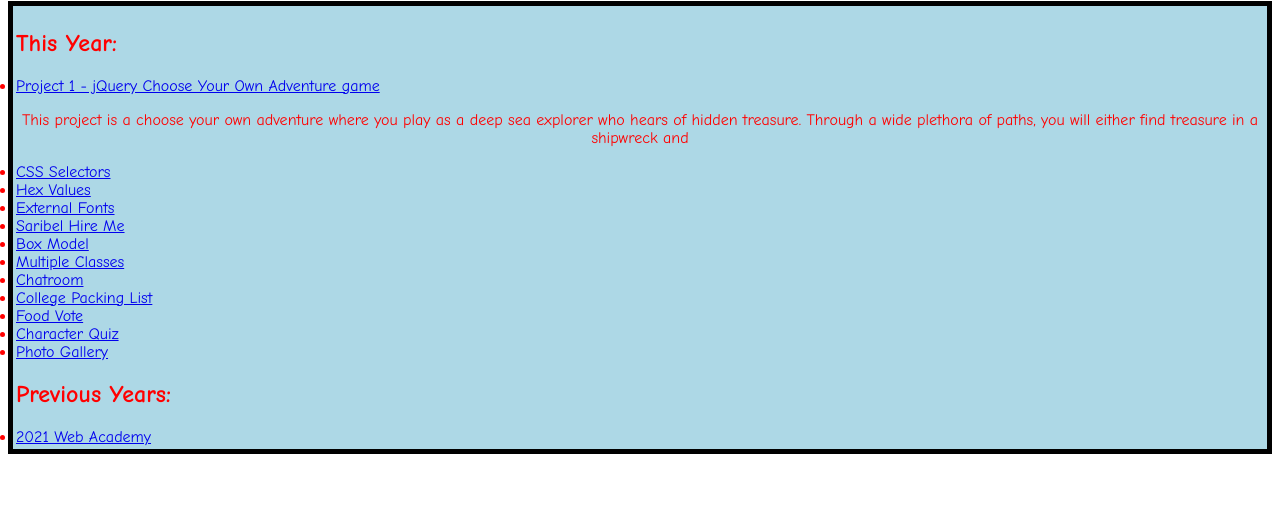
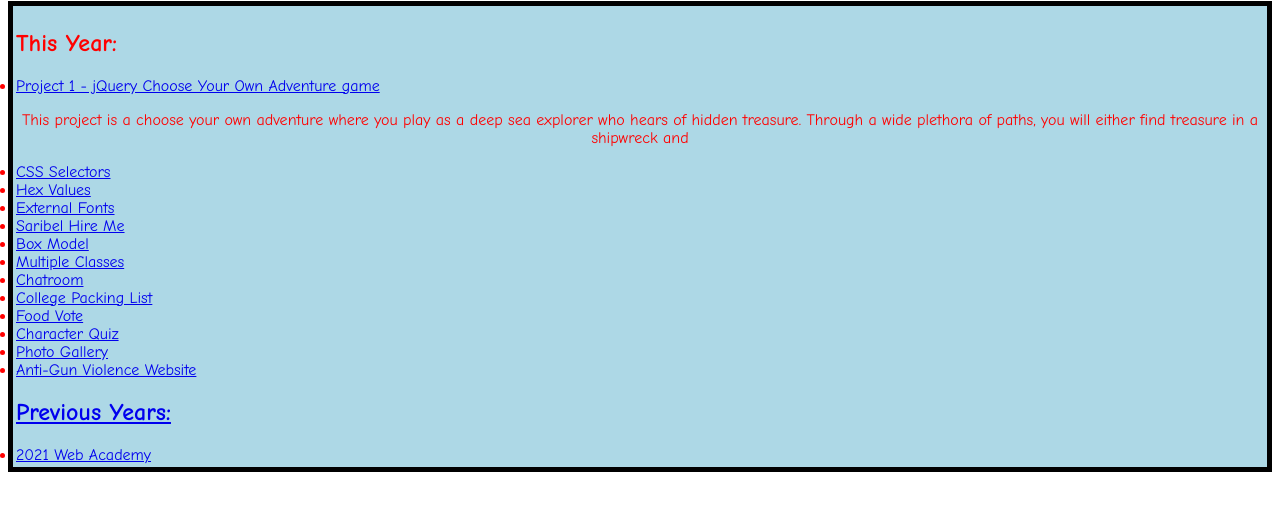
Before and after one commit to cris94ny/CristinoRivera.github.io, a plain HTML site: page index.html in a window 1280 px wide. Shown: the part 193-704 px from the top of the page. Drawn offline with Linux system fonts and the light colour scheme.

Commit message:
Update index.html

```diff
--- a/index.html
+++ b/index.html
@@ -28,6 +28,7 @@
       <li><a href="https://cris94ny.github.io/073-Input-Independent-Practice/" target="_blank">Food Vote</a></li>
       <li><a href="https://50101779-6c60-4b77-93fc-626dde497970-00-1nly7ijk8kpu9.teams.replit.dev/" target="_blank">Character Quiz</a></li>
       <li><a href="https://cris94ny.github.io/Hello/" target="_blank">Photo Gallery</a></li>
+      <li><a href="https://unmarred-diligent-sword.glitch.me/" target="_blank">Anti-Gun Violence Website</li>
 
       <h2>Previous Years:</h2>
       <li><a href="https://web-academy-2021.cristinorivera.repl.co/">2021 Web Academy</a></li>
```
